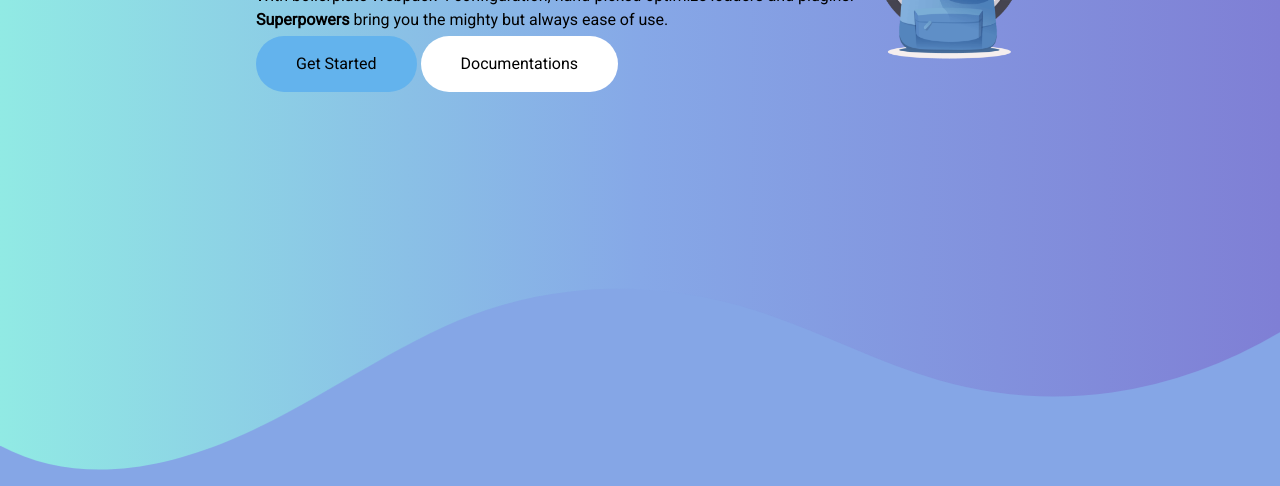
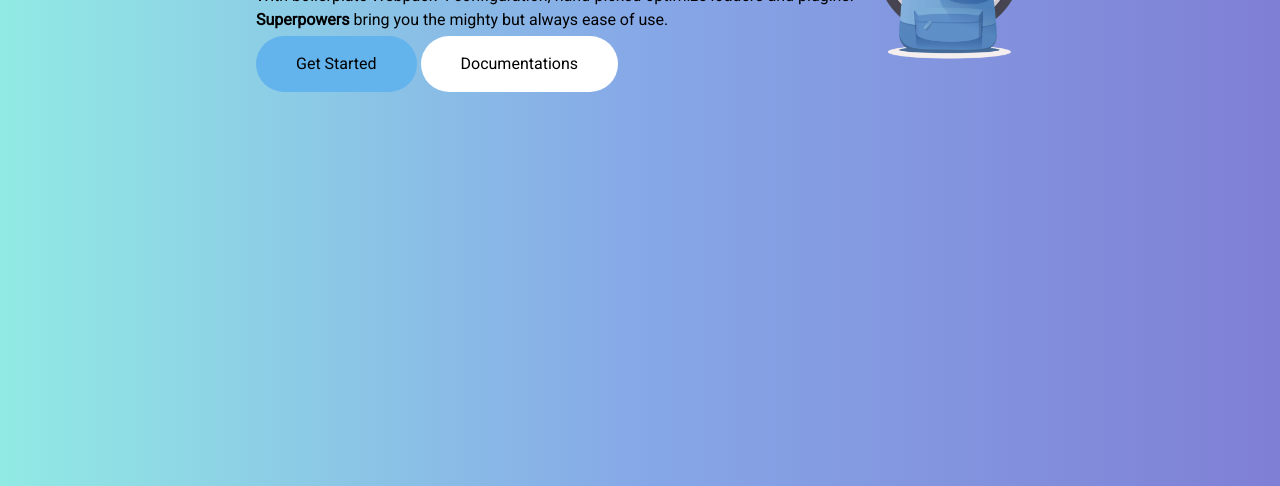
Before and after one commit to bodetaima/sandbox-js, a website built with webpack: page src/index.html in a window 1280 px wide. Shown: the part 314-800 px from the top of the page. Built offline with nearby package versions, Linux system fonts and the light colour scheme.

Commit message:
remove later shape divider

```diff
--- a/src/index.html
+++ b/src/index.html
@@ -102,19 +102,6 @@
           </button>
         </div>
         <div class="hidden w-auto xl:table-cell xl:align-middle">
-          <div class="custom-shape-divider-bottom-1599502530">
-            <svg
-              data-name="Layer 1"
-              xmlns="http://www.w3.org/2000/svg"
-              viewBox="0 0 1200 120"
-              preserveAspectRatio="none"
-            >
-              <path
-                d="M985.66,92.83C906.67,72,823.78,31,743.84,14.19c-82.26-17.34-168.06-16.33-250.45.39-57.84,11.73-114,31.07-172,41.86A600.21,600.21,0,0,1,0,27.35V120H1200V95.8C1132.19,118.92,1055.71,111.31,985.66,92.83Z"
-                class="shape-fill"
-              ></path>
-            </svg>
-          </div>
           <img
             src="../assets/images/webpack-illustration-2.png"
             alt="webpack-illustration-1"
```
